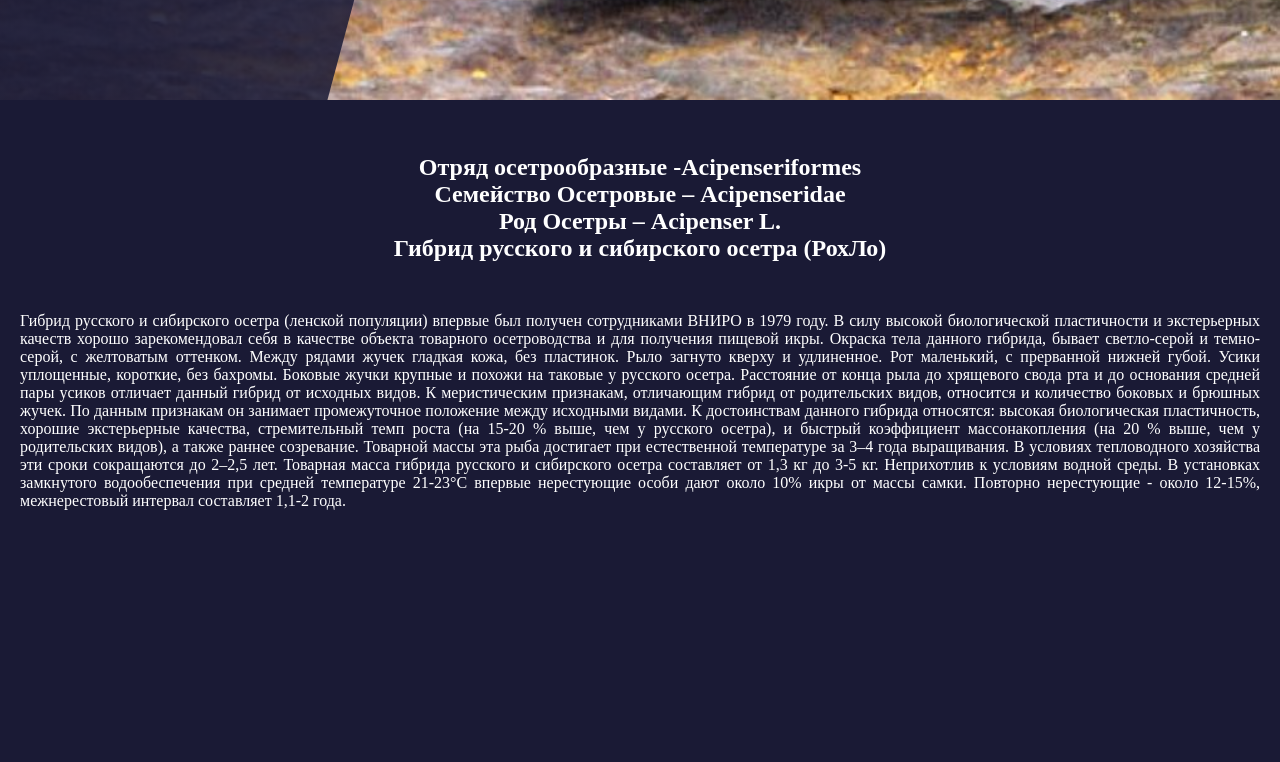
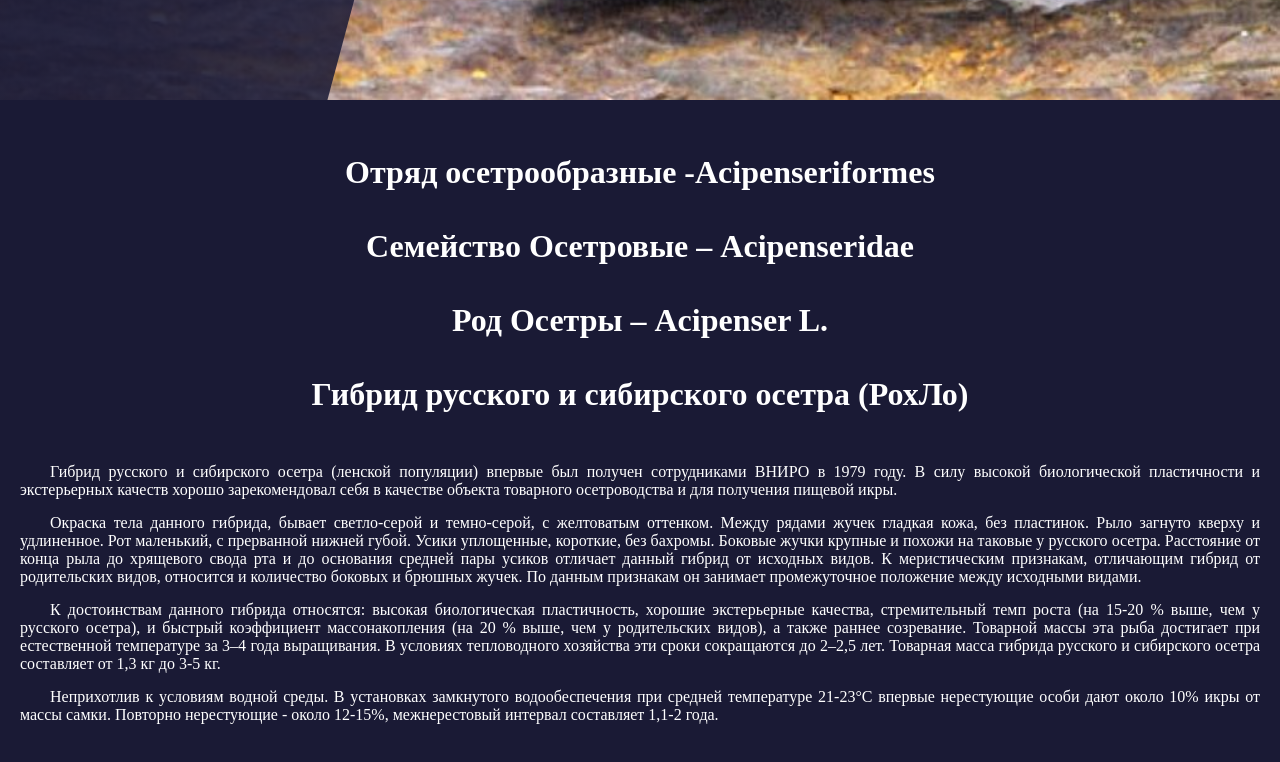
Before and after one commit to Alaicev/Osetr, a plain HTML site: page Index.html in a window 1280 px wide. Shown: the part 804-1566 px from the top of the page. Before the commit the page ends 1354 px from the top, so only its background shows below. Drawn offline with Linux system fonts and the light colour scheme.

Commit message:
stcond commit

```diff
--- a/Index.html
+++ b/Index.html
@@ -20,17 +20,16 @@
     <section>
       <div class="wrapper">
         <h1 class="title">
-          Отряд осетрообразные -Acipenseriformes <br>
-          Семейство Осетровые – Acipenseridae <br>
-          Род Осетры – Acipenser L. <br>
+          Отряд осетрообразные -Acipenseriformes <br> <br>
+          Семейство Осетровые – Acipenseridae <br> <br>
+          Род Осетры – Acipenser L. <br> <br>
           Гибрид русского и сибирского осетра (РохЛо)
         </h1>
-        <p class="text">
-          Гибрид русского и сибирского осетра (ленской популяции) впервые был
+        <p class="text">Гибрид русского и сибирского осетра (ленской популяции) впервые был
           получен сотрудниками ВНИРО в 1979 году. В силу высокой биологической
           пластичности и экстерьерных качеств хорошо зарекомендовал себя в
-качестве объекта товарного осетроводства и для получения пищевой икры.
-Окраска тела данного гибрида, бывает светло-серой и темно-серой, с
+          качестве объекта товарного осетроводства и для получения пищевой икры.</p>
+        <p class="text">Окраска тела данного гибрида, бывает светло-серой и темно-серой, с
           желтоватым оттенком. Между рядами жучек гладкая кожа, без пластинок.
           Рыло загнуто кверху и удлиненное. Рот маленький, с прерванной нижней
           губой. Усики уплощенные, короткие, без бахромы. Боковые жучки крупные и
@@ -39,21 +38,19 @@
           гибрид от исходных видов. К меристическим признакам, отличающим
           гибрид от родительских видов, относится и количество боковых и брюшных
           жучек. По данным признакам он занимает промежуточное положение между
-исходными видами.
-К достоинствам данного гибрида относятся: высокая биологическая
+          исходными видами. </p>
+        <p class="text">К достоинствам данного гибрида относятся: высокая биологическая
           пластичность, хорошие экстерьерные качества, стремительный темп роста
           (на 15-20 % выше, чем у русского осетра), и быстрый коэффициент
           массонакопления (на 20 % выше, чем у родительских видов), а также раннее
           созревание. Товарной массы эта рыба достигает при естественной
           температуре за 3–4 года выращивания. В условиях тепловодного хозяйства
           эти сроки сокращаются до 2–2,5 лет. Товарная масса гибрида русского и
-сибирского осетра составляет от 1,3 кг до 3-5 кг.
-Неприхотлив к условиям водной среды. В установках замкнутого
+          сибирского осетра составляет от 1,3 кг до 3-5 кг. </p>
+        <p class="text">Неприхотлив к условиям водной среды. В установках замкнутого
           водообеспечения при средней температуре 21-23°С впервые нерестующие
           особи дают около 10% икры от массы самки. Повторно нерестующие - около
-12-15%, межнерестовый интервал составляет 1,1-2 года.
-
-        </p>
+          12-15%, межнерестовый интервал составляет 1,1-2 года.</p>
       </div>
     </section>
   </main>
--- a/style.css
+++ b/style.css
@@ -46,10 +46,13 @@ header {
 .title {
   margin: 50px 0;
   text-align: center;
+  font-size: 4vh;
 }
 
 .text {
   text-align: justify;
+  margin: 15px 0;
+  text-indent: 30px;
 }
 
 .wrapper {
```
Lines whose indentation alone changed are shown as unchanged.
